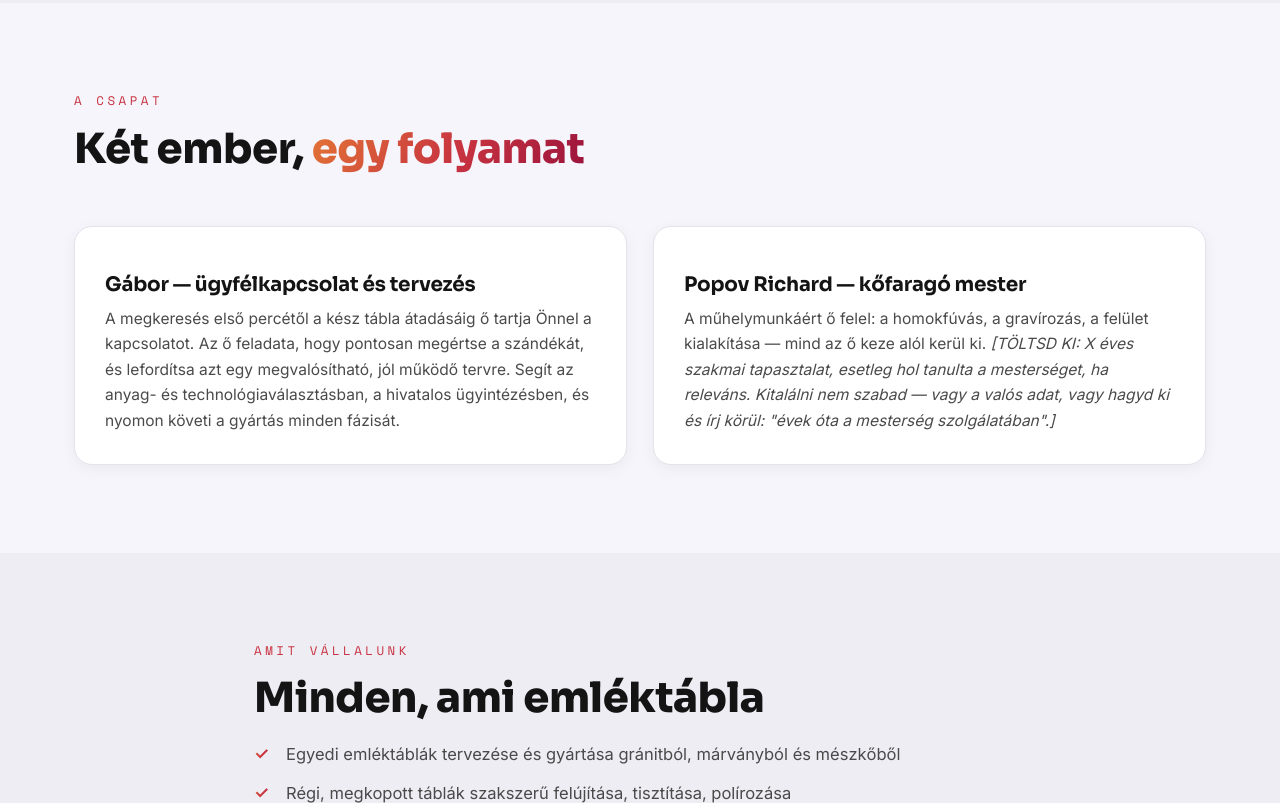
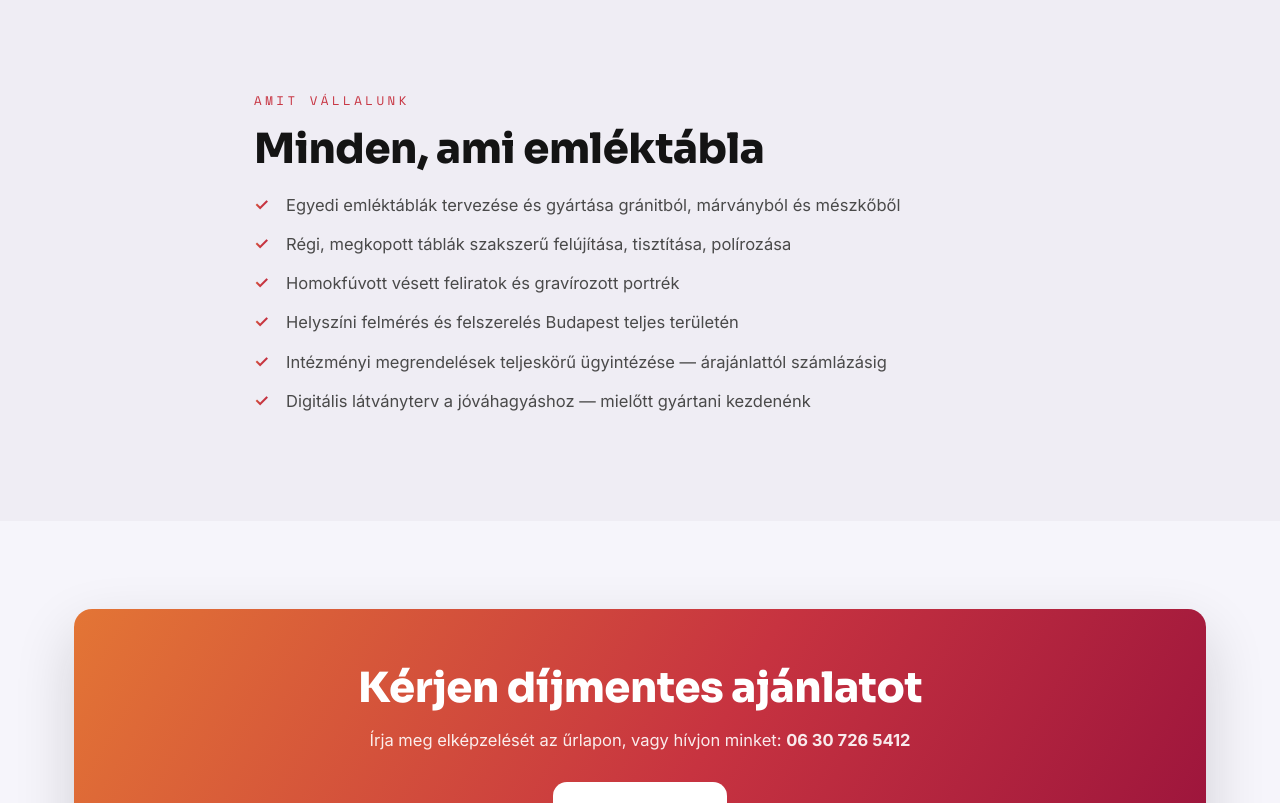
Before and after one commit to tradergibkey/emlektabla.net, a website: page rolunk.html in a window 1280 px wide. Shown: the part 1700-2503 px from the top of the page. Drawn offline with nearby package versions, Linux system fonts and the light colour scheme.

Commit message:
Update rolunk.html

```diff
--- a/rolunk.html
+++ b/rolunk.html
@@ -111,30 +111,6 @@
   </div>
 </section>
 
-<!-- CSAPAT -->
-<section class="section">
-  <div class="container">
-    <div class="section-head reveal">
-      <span class="eyebrow">A csapat</span>
-      <h2>Két ember, <span class="grad-text">egy folyamat</span></h2>
-    </div>
-    <div class="grid-2">
-      <article class="card reveal">
-        <!--
-          [TÖLTSD KI] Az ügyfélkapcsolatért felelős személy neve (Gábor?). Ha nyilvánosan
-          nem szeretnéd megadni, hagyd ki a nevet és cseréld "Ügyfélkapcsolat"-ra.
-        -->
-        <h3>Gábor — ügyfélkapcsolat és tervezés</h3>
-        <p>A megkeresés első percétől a kész tábla átadásáig ő tartja Önnel a kapcsolatot. Az ő feladata, hogy pontosan megértse a szándékát, és lefordítsa azt egy megvalósítható, jól működő tervre. Segít az anyag- és technológiaválasztásban, a hivatalos ügyintézésben, és nyomon követi a gyártás minden fázisát.</p>
-      </article>
-      <article class="card reveal">
-        <h3>Popov Richard — kőfaragó mester</h3>
-        <p>A műhelymunkáért ő felel: a homokfúvás, a gravírozás, a felület kialakítása — mind az ő keze alól kerül ki. <em>[TÖLTSD KI: X éves szakmai tapasztalat, esetleg hol tanulta a mesterséget, ha releváns. Kitalálni nem szabad — vagy a valós adat, vagy hagyd ki és írj körül: "évek óta a mesterség szolgálatában".]</em></p>
-      </article>
-    </div>
-  </div>
-</section>
-
 <!-- AMIT VALLALUNK -->
 <section class="section section-alt">
   <div class="container" style="max-width:820px">
```
